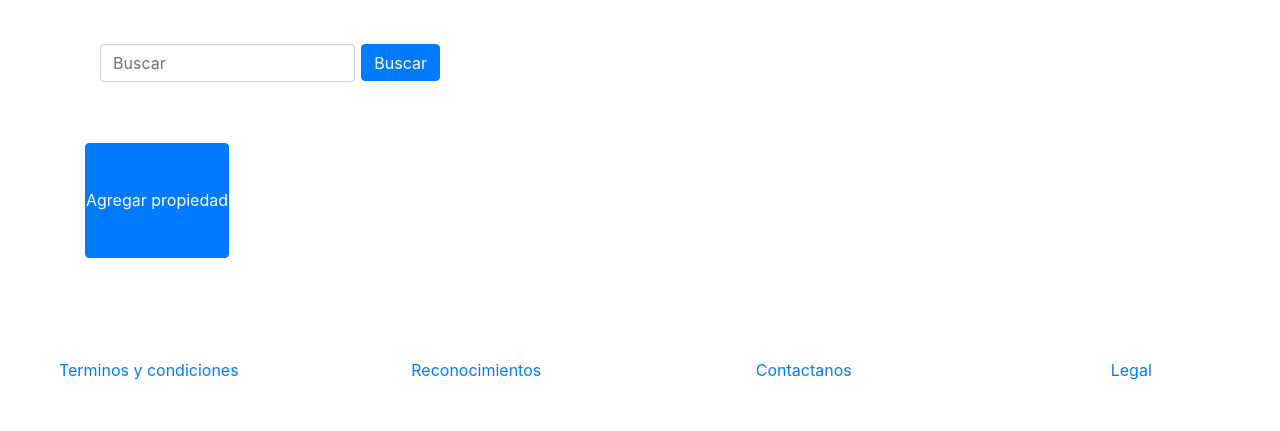
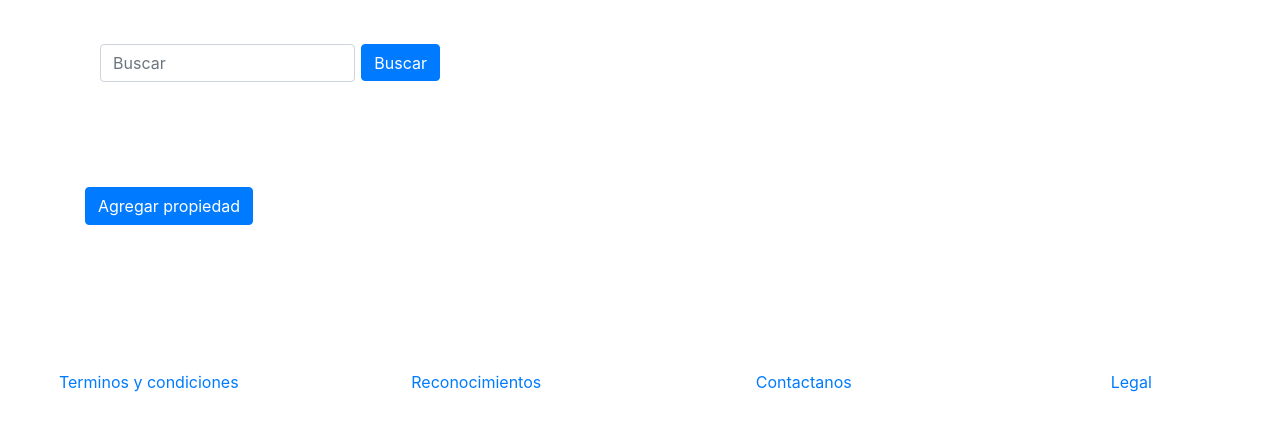
Before and after one commit to ag94e/InmobiNova, a Django app: page /houses/ in a window 1280 px wide. Shown: the part 76-507 px from the top of the page. Run offline with Django 3.2, Linux system fonts and the light colour scheme; data that the repository does not hold is empty; some libraries are stand-ins or nearby versions.

Commit message:
Change in Modal Register

```diff
--- a/gestionpedidos/templates/houses.html
+++ b/gestionpedidos/templates/houses.html
@@ -12,7 +12,7 @@
           <button style="height: 37px; margin-left: 2%" type="submit" class="btn btn-primary"> Buscar</button>
         </form>
 
-        <button style="padding: 4% 0" type="button" class="btn btn-primary" data-toggle="modal" data-target="#exampleModal">
+        <button style="margin: 4% 0" type="button" class="btn btn-primary" data-toggle="modal" data-target="#exampleModal">
   Agregar propiedad
 </button>
 
```
